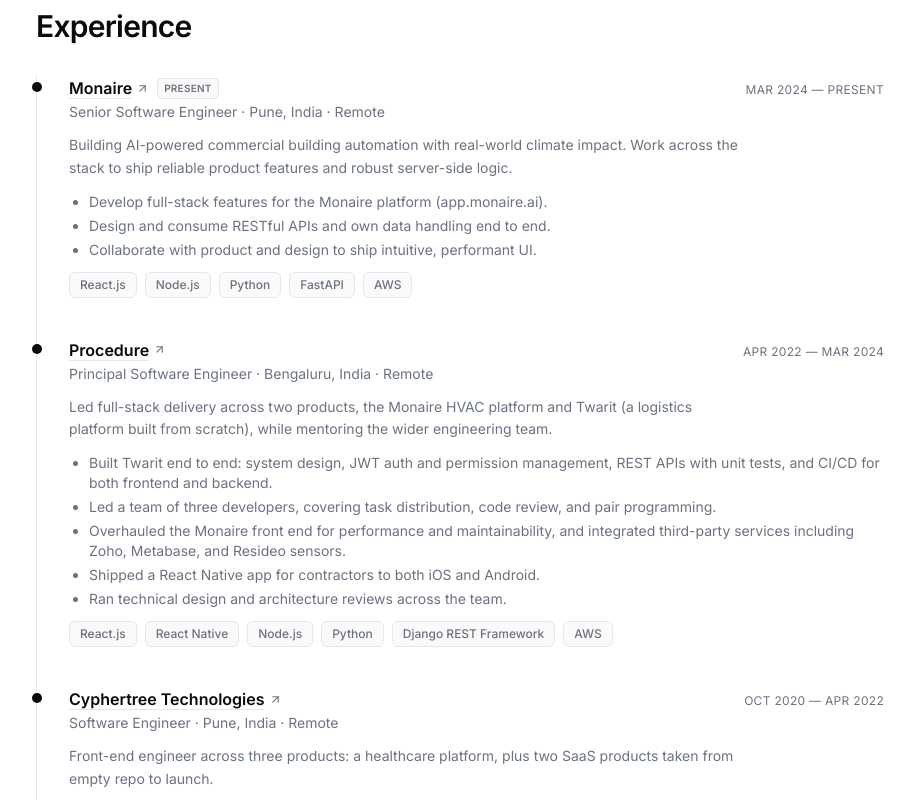
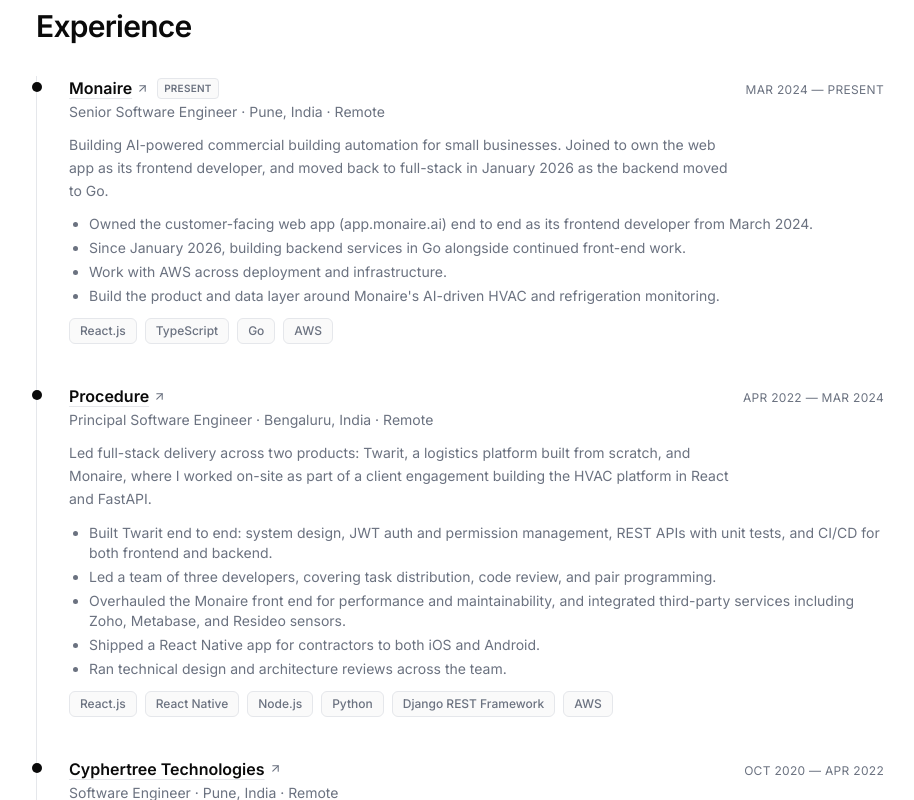
Before and after one commit to mkayfour/mohitkumar-portfolio, a Next.js app: page / in a window 1280 px wide. Shown: the part 840-1640 px from the top of the page, without its empty margins (180-1094 px from the left). Built offline with nearby package versions, Linux system fonts and the light colour scheme; no server answers.

Commit message:
Correct Monaire timeline and Go backend, note Procedure client engagement

```diff
--- a/data/experience.ts
+++ b/data/experience.ts
@@ -10,13 +10,14 @@
     location: "Pune, India · Remote",
     current: true,
     summary:
-      "Building AI-powered commercial building automation with real-world climate impact. Work across the stack to ship reliable product features and robust server-side logic.",
+      "Building AI-powered commercial building automation for small businesses. Joined to own the web app as its frontend developer, and moved back to full-stack in January 2026 as the backend moved to Go.",
     highlights: [
-      "Develop full-stack features for the Monaire platform (app.monaire.ai).",
-      "Design and consume RESTful APIs and own data handling end to end.",
-      "Collaborate with product and design to ship intuitive, performant UI.",
+      "Owned the customer-facing web app (app.monaire.ai) end to end as its frontend developer from March 2024.",
+      "Since January 2026, building backend services in Go alongside continued front-end work.",
+      "Work with AWS across deployment and infrastructure.",
+      "Build the product and data layer around Monaire's AI-driven HVAC and refrigeration monitoring.",
     ],
-    tags: ["React.js", "Node.js", "Python", "FastAPI", "AWS"],
+    tags: ["React.js", "TypeScript", "Go", "AWS"],
   },
   {
     company: "Procedure",
@@ -26,7 +27,7 @@
     end: "Mar 2024",
     location: "Bengaluru, India · Remote",
     summary:
-      "Led full-stack delivery across two products, the Monaire HVAC platform and Twarit (a logistics platform built from scratch), while mentoring the wider engineering team.",
+      "Led full-stack delivery across two products: Twarit, a logistics platform built from scratch, and Monaire, where I worked on-site as part of a client engagement building the HVAC platform in React and FastAPI.",
     highlights: [
       "Built Twarit end to end: system design, JWT auth and permission management, REST APIs with unit tests, and CI/CD for both frontend and backend.",
       "Led a team of three developers, covering task distribution, code review, and pair programming.",
--- a/data/projects.ts
+++ b/data/projects.ts
@@ -6,7 +6,7 @@
     icon: "/images/logos/monaire.png",
     description:
       "AI-powered HVAC and refrigeration management for commercial buildings, spanning sensor data pipelines, admin tooling, and a React Native app for contractors.",
-    tags: ["React.js", "React Native", "Python", "FastAPI", "PostgreSQL", "AWS"],
+    tags: ["React.js", "TypeScript", "Go", "Python", "FastAPI", "AWS"],
     links: [{ label: "Website", url: "https://www.monaire.ai/" }],
   },
   {
```
